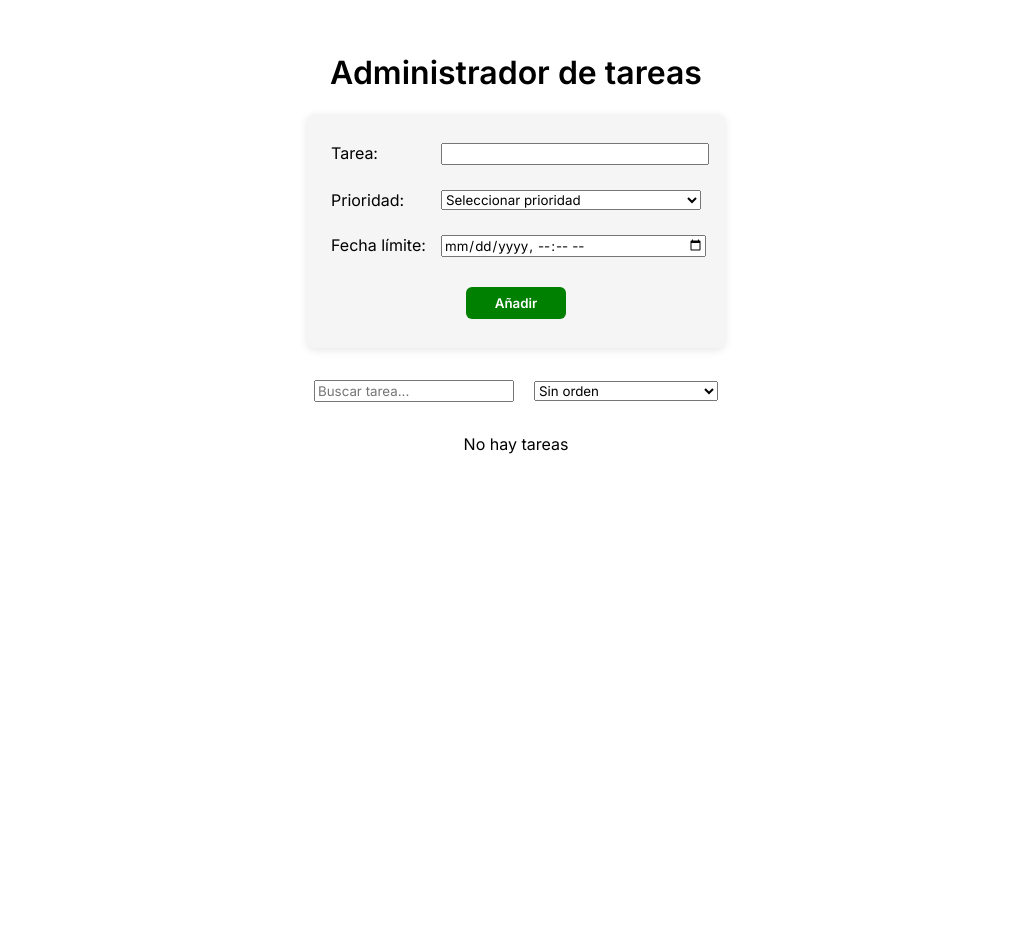
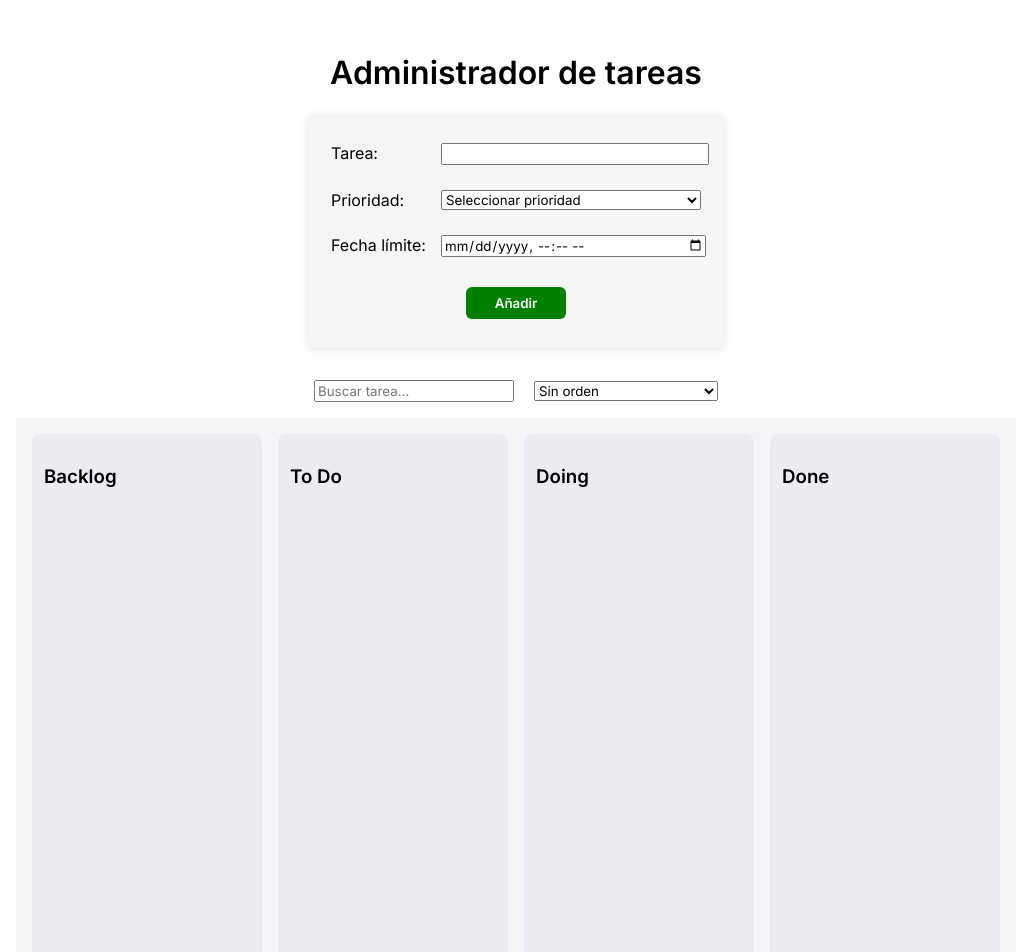
Before and after one commit to Gioser-94/administrador-tareas, an Angular app: page / in a window 1280 px wide. Shown: the top 952 px of the page, without its empty margins (124-1155 px from the left). Before the commit the page ends 800 px from the top, so only its background shows below. Built offline with nearby package versions, Linux system fonts and the light colour scheme.

Commit message:
Empezando nueva tarea

```diff
--- a/src/app/componentes/list/list.css
+++ b/src/app/componentes/list/list.css
@@ -107,3 +107,43 @@ tr.completada td:not(:last-child):not(:nth-child(5)) { /* Excluye el ultimo y el
     display: flex;
     justify-content: center;
 }
+
+/* NUEVO CSS */
+
+.contenedor-columnas {
+    display: flex;
+    gap: 16px;
+    padding: 16px;
+    background: #f4f5f7;
+    height: 100vh;
+}
+
+.columna {
+  background: #ebecf0;
+  width: 280px;
+  padding: 12px;
+  border-radius: 8px;
+  display: flex;
+  flex-direction: column;
+}
+
+.contenedor-tareas {
+  display: flex;
+  flex-direction: column;
+  gap: 8px;
+  flex-grow: 1;
+}
+
+.tarea {
+  background: white;
+  border-radius: 6px;
+  box-shadow: 0 1px 0 rgba(9,30,66,.25);
+  cursor: pointer;
+  overflow: hidden;
+}
+
+.tarea-header {
+    display: flex;
+    justify-content: space-between;
+    padding: 10px;
+}
--- a/src/app/componentes/list/list.html
+++ b/src/app/componentes/list/list.html
@@ -1,3 +1,4 @@
+<!--
 @if(tareasFiltradas().length > 0){
     <div class="tabla-container">
         <table>
@@ -33,3 +34,39 @@
 } @else {
     <p class="mensaje-tareas">No hay tareas</p>
 }
+-->
+<div class="contenedor-columnas">
+    @for(columna of columnas(); track columna.id){
+        <div class="columna">
+            <div class="columna-titulo">
+                <h3>{{columna.titulo}}</h3>
+            </div>
+            <div class="contenedor-tareas">
+                @for(tarea of tareaService.getTareasPorColumna(columna.id)(); track tarea.id){
+                    <div class="tarea">
+                        <div class="tarea-header" [ngClass]="prioridadAClase[tarea.prioridad]">
+                            <div class="tarea-titulo">
+                                {{tarea.texto}}
+                            </div>
+                            <div class="tarea-prioridad">
+                                {{tarea.prioridad}}
+                            </div>
+                        </div>
+                        <div class="tarea-body">
+                            {{tarea.fechaCreacion | date:'dd/MM/yyyy HH:mm'}}
+                            {{tarea.fechaLimite | date:'dd/MM/yyyy HH:mm'}}
+                            <!--<div app-tiempo-restante [fechaLimite]="tarea.fechaLimite" [estaCompletada]="tarea.estaCompletada"></div>-->
+                        </div>
+                        <div class="tarea-footer">
+                            <div class="botones">
+                                <button>Editar</button>
+                                <button class="btn-borrar" (click)="borrarTarea(tarea.id)">Eliminar</button>
+                                <button>Mover</button>
+                            </div>
+                        </div>
+                    </div>
+                }
+            </div>
+        </div>
+    }
+</div>
--- a/src/app/componentes/list/list.ts
+++ b/src/app/componentes/list/list.ts
@@ -13,12 +13,15 @@ import { TiempoRestante } from './tiempoRestante/tiempoRestante';
 export class List {
 
   // Injección del servicio de tareas, readonly porque nunca se va a reasignar
-  private readonly tareaService = inject(TareaService);
+  readonly tareaService = inject(TareaService);
 
   // Declaraciones para poder hacer uso de la Signal
   readonly tareasFiltradas = this.tareaService.tareasFiltradas;
+  /*
   readonly tareasPendientes = this.tareaService.tareasPendientes;
   readonly tareasCompletadas = this.tareaService.tareasCompletadas;
+  */
+  readonly columnas = this.tareaService.columnas;
 
   // Propiedad para poder asignar las diferentes clases de los options
   prioridadAClase = {
@@ -27,10 +30,11 @@ export class List {
     Alta: 'prio-alta'
   };
 
+  /*
   completarTarea(tarea: Tarea): void {
     this.tareaService.completarTarea({...tarea, estaCompletada: true});
   };
-
+  */
   borrarTarea(id: number): void {
     this.tareaService.borrarTarea(id);
   };
--- /dev/null
+++ b/src/app/interfaces/columnas.ts
@@ -0,0 +1,4 @@
+export interface Columna {
+    id: string;
+    titulo: string;
+}
--- a/src/app/interfaces/tarea.ts
+++ b/src/app/interfaces/tarea.ts
@@ -2,7 +2,7 @@ export interface Tarea {
     id: number;
     texto: string;
     prioridad:  'Baja' | 'Media' | 'Alta';
-    estaCompletada: boolean;
+    estado: 'backlog' | 'to-do' | 'doing' | 'done';
     fechaCreacion: number;
     fechaLimite: number;
 }
--- a/src/app/servicios/TareaService.ts
+++ b/src/app/servicios/TareaService.ts
@@ -1,5 +1,6 @@
-import { computed, Injectable, signal } from '@angular/core';
+import { computed, Injectable, Signal, signal } from '@angular/core';
 import { Tarea } from '../interfaces/tarea';
+import { Columna } from '../interfaces/columnas';
 
 @Injectable({
   providedIn: 'root'
@@ -14,9 +15,17 @@ export class TareaService {
   // Signal inicializada como array vacío ([])
   private readonly _tareas = signal<Tarea[]>([]);
 
+  readonly columnas = signal<Columna[]>([
+    { id: 'backlog', titulo: "Backlog"},
+    { id: 'to-do', titulo: "To Do"},
+    { id: 'doing', titulo: "Doing"},
+    { id: 'done', titulo: "Done"}
+  ]);
+
   // Signal computada: número de tareas pendientes
   // computed() crea una signal cuyo valor se deriva automáticamente de otra signal
   // Guarda el numero de tareas pendientes segun el estado actual de la Signal
+  /*
   readonly tareasPendientes = computed(() =>
     this._tareas().filter(tarea => !tarea.estaCompletada).length
   );
@@ -24,6 +33,7 @@ export class TareaService {
   readonly tareasCompletadas = computed(() =>
     this._tareas().filter(tarea => tarea.estaCompletada).length
   );
+  */
 
   // Signal que guarda el filtro que está activado en ese momento
   readonly filtroActivo = signal<'Todas' | 'Pendientes' | 'Completadas'>('Todas');
@@ -115,7 +125,7 @@ export class TareaService {
       id: this.generarId(),
       texto,
       prioridad,
-      estaCompletada: false,
+      estado: 'backlog',
       fechaCreacion: Date.now(),
       fechaLimite: new Date(fechaLimite).getTime()
     };
@@ -139,11 +149,6 @@ export class TareaService {
   completarTarea(tareaCompletada: Tarea): void {
     this._tareas.update(tareas =>
       tareas.map(tarea => tarea.id === tareaCompletada.id ? tareaCompletada : tarea));
-    /*
-    this._tareas.update(tareas =>
-      tareas.map(tarea => tarea.id === id ? {...tarea, estaCompletada: true} : tarea)
-    );
-    */
     this.guardar();
   }
 
@@ -155,4 +160,10 @@ export class TareaService {
   cambiarOrden(criterioOrden: 'sin-orden' | 'prioridad-asc' | 'prioridad-desc' | 'fecha-creacion-asc' | 'fecha-creacion-desc' | 'fecha-limite-asc' | 'fecha-limite-desc'): void {
     this._orden.set(criterioOrden);
   }
+
+  getTareasPorColumna(columnaId: string): Signal<Tarea[]>{
+    return computed(() =>
+      this._tareas().filter(tarea => tarea.estado === columnaId)
+    );
+  }
 }
```
